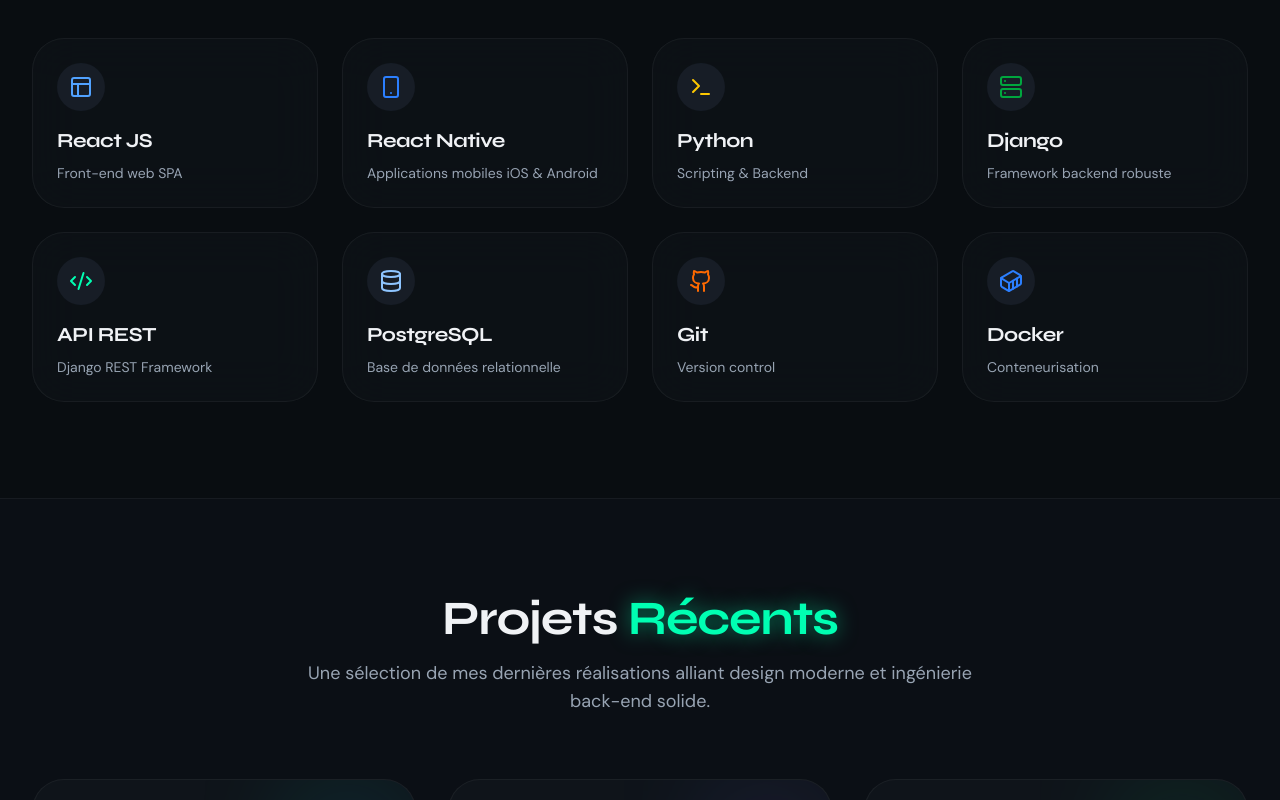
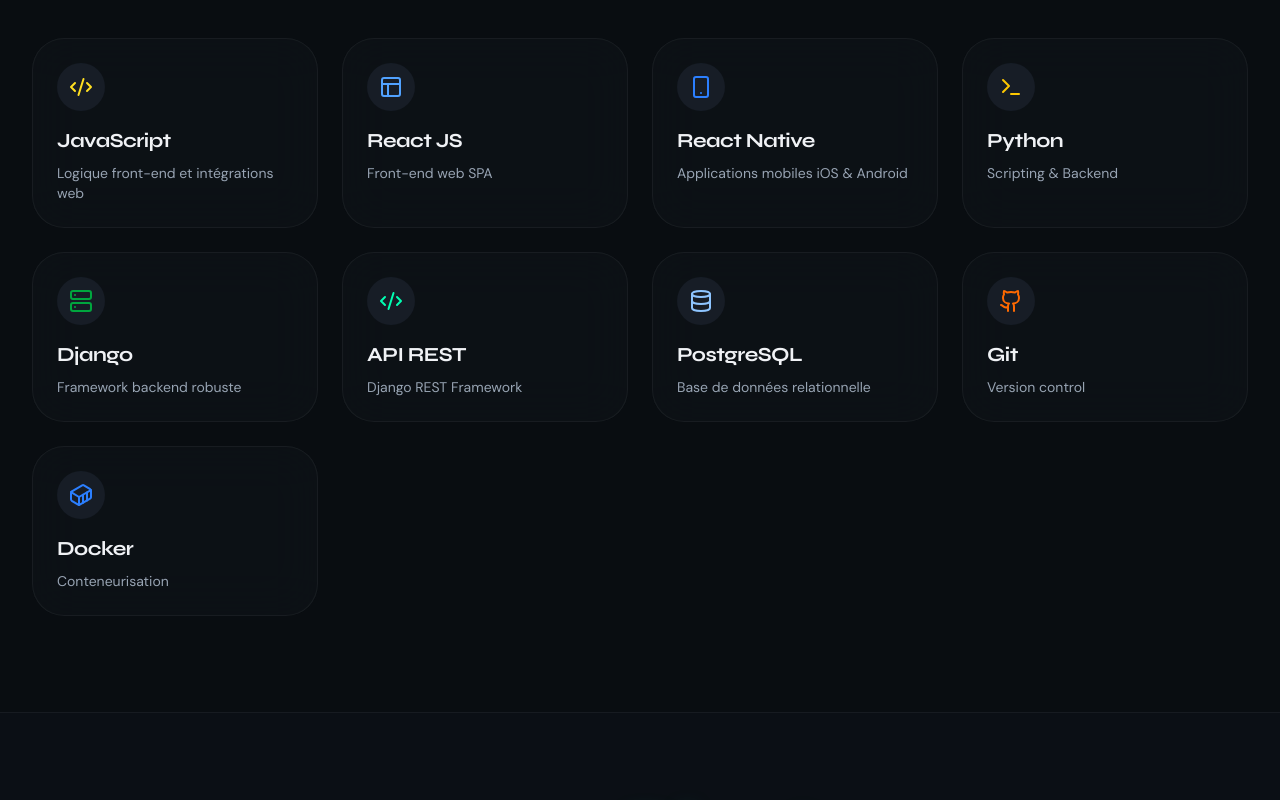
Before and after one commit to Oluwafemi006/Eddy-BONI, a React (Vite) app: page / in a window 1280 px wide. Shown: the part 1220-2020 px from the top of the page. Built offline with nearby package versions, Linux system fonts and the light colour scheme.

Commit message:
feat: add JavaScript to tech stack and reorder skills

```diff
--- a/src/components/sections/TechStack.tsx
+++ b/src/components/sections/TechStack.tsx
@@ -2,6 +2,7 @@
 import { Code2, Smartphone, Database, Server, Layout, Terminal, Github, Container } from "lucide-react";
 
 const TECHNOLOGIES = [
+  { name: "JavaScript", icon: Code2, color: "text-yellow-300", desc: "Logique front-end et intégrations web" },
   { name: "React JS", icon: Layout, color: "text-blue-400", desc: "Front-end web SPA" },
   { name: "React Native", icon: Smartphone, color: "text-blue-500", desc: "Applications mobiles iOS & Android" },
   { name: "Python", icon: Terminal, color: "text-yellow-400", desc: "Scripting & Backend" },
```
